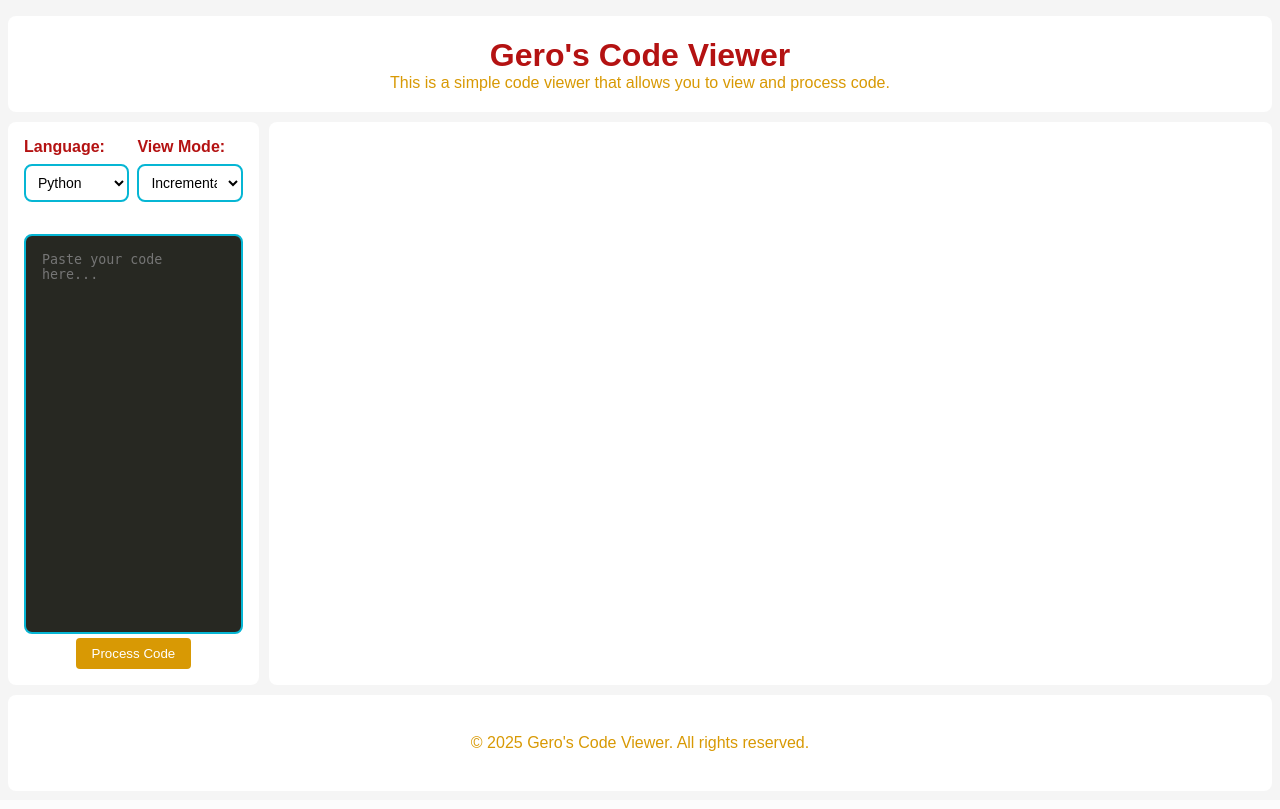
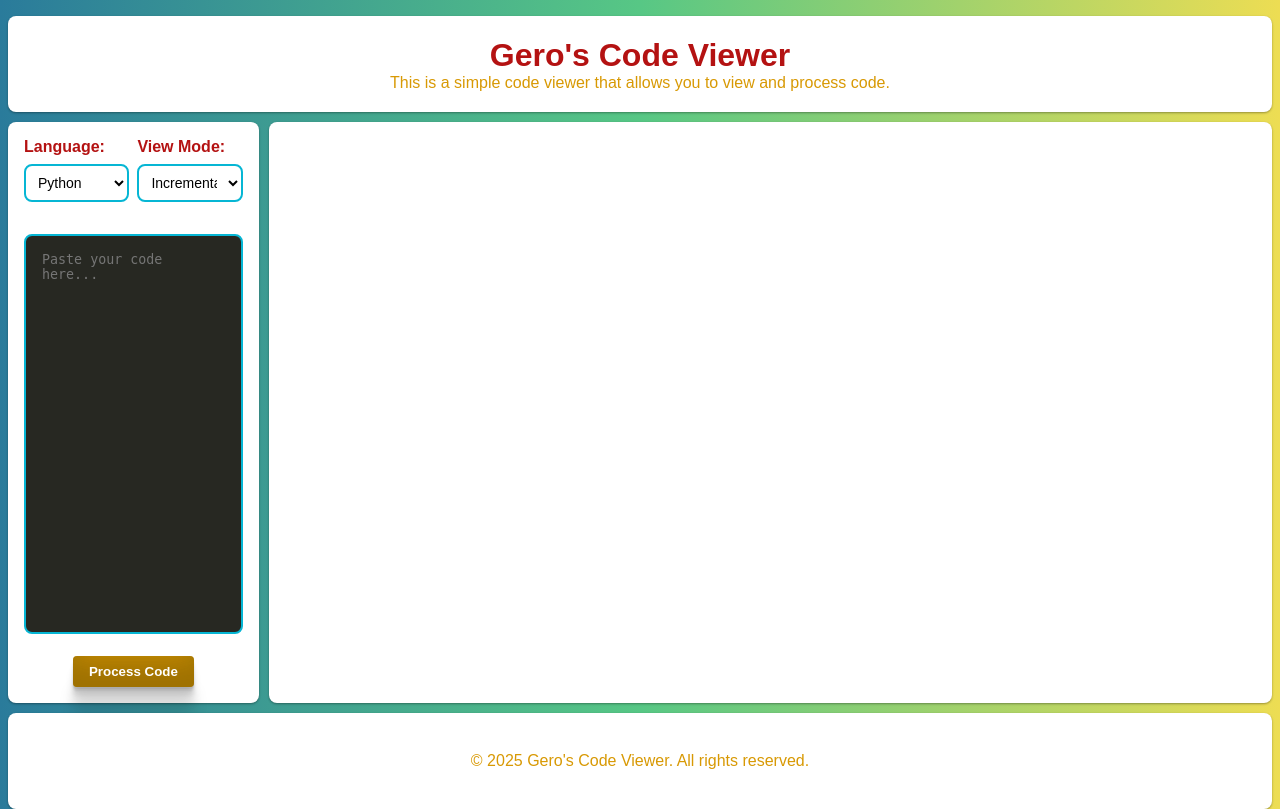
Before and after one commit to GeroZayas/Code-Viewer, a FastAPI app: page / in a window 1280 px wide. Before the commit the page ends 751 px from the top, so only its background shows below. Run offline with FastAPI, Linux system fonts and the light colour scheme.

Commit message:
Improve styling

```diff
--- a/app.py
+++ b/app.py
@@ -1,13 +1,11 @@
 from fastapi import FastAPI, Request, HTTPException
 from fastapi.templating import Jinja2Templates
 from fastapi.staticfiles import StaticFiles
-from fastapi.responses import HTMLResponse, JSONResponse
-from fastapi.security import OAuth2PasswordBearer
+from fastapi.responses import JSONResponse
 from pygments import highlight
 from pygments.formatters import HtmlFormatter
 from pygments.lexers import get_lexer_by_name
 from pygments.styles import get_style_by_name
-import json
 
 app = FastAPI()
 
--- a/static/css/styles.css
+++ b/static/css/styles.css
@@ -19,11 +19,13 @@
 .sidebar {
   float: left;
   width: 30%;
+  box-shadow: rgba(0, 0, 0, 0.12) 0px 1px 3px, rgba(0, 0, 0, 0.24) 0px 1px 2px;
 }
 
 .content {
   float: right;
   width: 70%;
+  box-shadow: rgba(0, 0, 0, 0.12) 0px 1px 3px, rgba(0, 0, 0, 0.24) 0px 1px 2px;
 }
 
 /* make a grid */
@@ -56,7 +58,7 @@
   flex-direction: column;
   justify-content: center;
   align-items: center;
-
+  box-shadow: rgba(0, 0, 0, 0.12) 0px 1px 3px, rgba(0, 0, 0, 0.24) 0px 1px 2px;
 }
 
 /* We need to set the widths used on floated items back to auto, and remove the bottom margin as when we have grid we have gaps. */
@@ -70,7 +72,13 @@
 body {
   font-family: Arial, sans-serif;
   padding: 1rem 0.5rem;
-  background-color: #f5f5f5;
+  background: #2a7b9b;
+  background: linear-gradient(
+    90deg,
+    rgba(42, 123, 155, 1) 0%,
+    rgba(87, 199, 133, 1) 50%,
+    rgba(237, 221, 83, 1) 100%
+  );
   color: var(--primary);
   text-align: center;
 }
@@ -154,7 +162,7 @@ input[type="number"] {
 
 textarea#codeInput {
   width: 100%;
-  min-height: 50vh;  /* Reduce minimum height */
+  min-height: 50vh; /* Reduce minimum height */
   padding: 1rem;
   border: 2px solid var(--tertiary);
   border-radius: 8px;
@@ -168,10 +176,16 @@ button {
   background-color: var(--primary);
   color: white;
   border: none;
+  font-weight: 800;
   padding: 0.5rem 1rem;
   border-radius: 4px;
   cursor: pointer;
   transition: background-color 0.3s;
+  box-shadow: rgba(0, 0, 0, 0.17) 0px -23px 25px 0px inset,
+    rgba(179, 132, 4, 0.226) 0px -36px 30px 0px inset,
+    rgba(0, 0, 0, 0.1) 0px -79px 40px 0px inset, rgba(0, 0, 0, 0.06) 0px 2px 1px,
+    rgba(0, 0, 0, 0.09) 0px 4px 2px, rgba(0, 0, 0, 0.09) 0px 8px 4px,
+    rgba(0, 0, 0, 0.09) 0px 16px 8px, rgba(0, 0, 0, 0.09) 0px 32px 16px;
 }
 
 button:hover {
--- a/templates/index.html
+++ b/templates/index.html
@@ -54,6 +54,7 @@
             placeholder="Paste your code here..."
           ></textarea>
         </div>
+        <br>
         <button id="processCode">Process Code</button>
     </aside>
 
```
Also changed, not shown: 1 other file.
